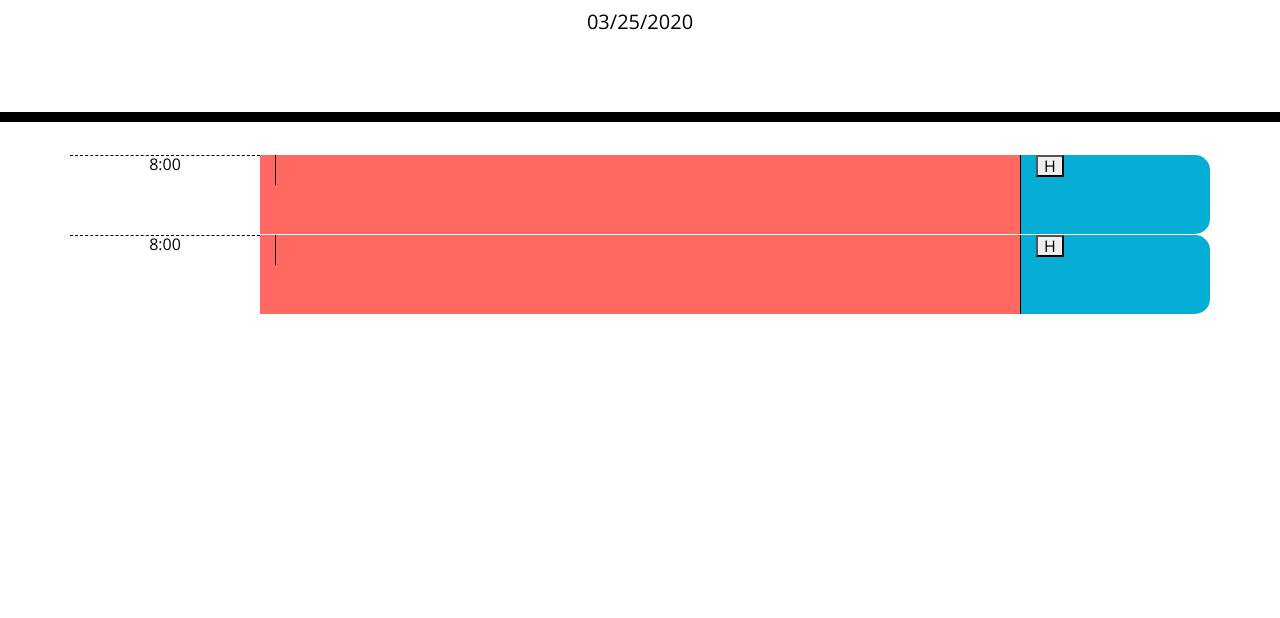
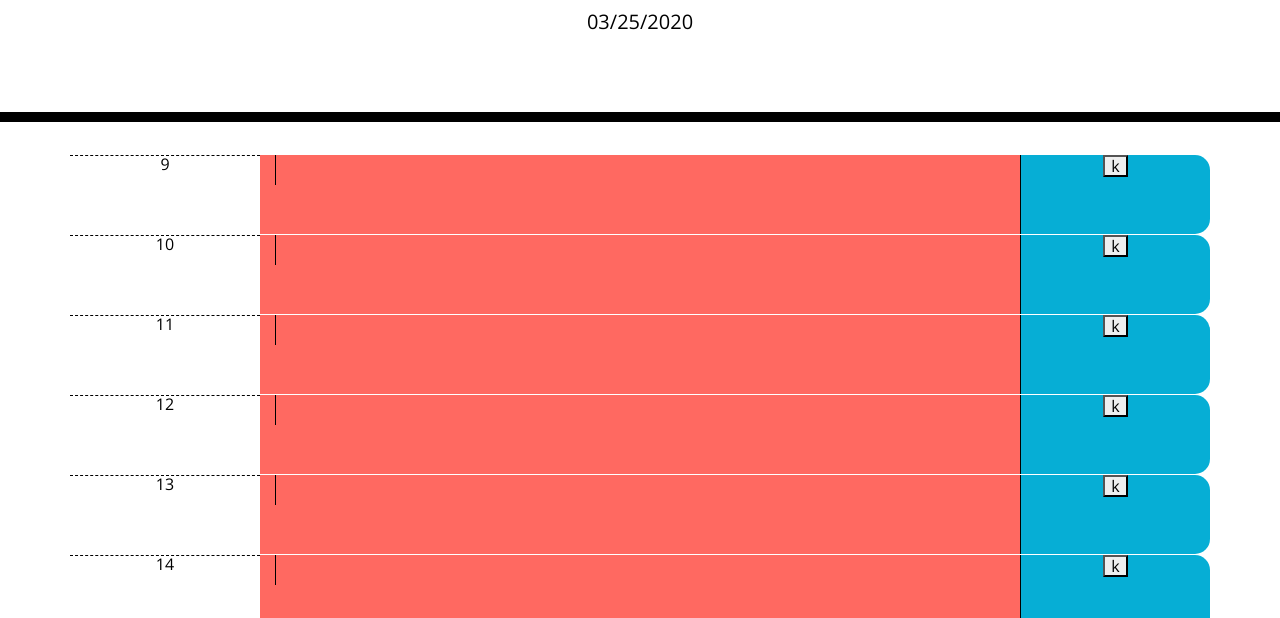
Before and after one commit to zootechdrum/workDay-scheduler, a website: page index.html in a window 1280 px wide. Shown: the part 182-800 px from the top of the page. Drawn offline with nearby package versions, Linux system fonts and the light colour scheme.

Commit message:
successfully looped through date/ rows show up on html page

```diff
--- a/index.html
+++ b/index.html
@@ -29,39 +29,9 @@
       <p id="currentDay" class="lead"></p>
     </header>
     <div class="container">
-      <div class="row">
-        <div class="col-sm-2  hour">
-            <p class="time-block">
-              8:00
-            </p>
-          </div>
-          <div class="present col-sm-8">
-            <textarea class="description" name="" id="" cols="27" rows="1"></textarea>
-          </div>
-          <div class="col-sm-2 saveBtn">
-              <button class="saveBtns">
- H
-              </button>
-          </div>
-        </div>
-        <div class="row">
-            <div class="col-sm-2  hour">
-                <p class="time-block">
-                  8:00
-                </p>
-              </div>
-              <div class="present col-sm-8">
-                <textarea class="description" name="" id="" cols="27" rows="1"></textarea>
-              </div>
-              <div class="col-sm-2 saveBtn">
-                  <button class="saveBtns">
-     H
-                  </button>
-              </div>
-            </div>
 
-      <!-- Timeblocks go here -->
     </div>
+
 
     <script src="https://code.jquery.com/jquery-3.4.1.min.js"></script>
     <script src="https://cdnjs.cloudflare.com/ajax/libs/moment.js/2.24.0/moment.min.js"></script>
--- a/myScript.js
+++ b/myScript.js
@@ -1,5 +1,55 @@
 $( document ).ready(()=> {
-    console.log(moment().format("h"))
+
     //appends the current date to jumbotron
     $("#currentDay").append(moment().format("L"))
+
+
+
+    for(let i = 9; i <= 18; i++){
+      let row = $("<div class='row time-block'>")
+        const col1 = $("<div class='col-sm-2 hour'><p class='time-block'>"+i+"</p></div>");
+        const col2 = $("<div class='col-sm-8 present'><textarea class='description' name='' id='' cols='80' rows='1'></textarea></div>")
+        const col3 = $("<div class='col-sm-2 saveBtn'><button class='saveBtns'>k</button>")
+        row.append(col1)
+        row.append(col2)
+        row.append(col3)
+        $(".container").append(row)
+
+    }
+
+
+
 })
+
+{/* <div class="container">
+<div class="row time-block">
+  <div class="col-sm-2 hour">
+      <p class="time-block">
+        8:00
+      </p>
+    </div>
+    <div class="present col-sm-8">
+      <textarea class="description" name="" id="" cols="80" rows="1"></textarea>
+    </div>
+    <div class="col-sm-2 saveBtn">
+        <button class="saveBtns">
+H
+        </button>
+    </div>
+  </div>
+  <div class="row time-block">
+      <div class="col-sm-2  hour">
+          <p class="time-block">
+            8:00
+          </p>
+        </div>
+        <div class="present col-sm-8">
+          <textarea class="description" name="" id="" cols="80" rows="1"></textarea>
+        </div>
+        <div class="col-sm-2 saveBtn">
+            <button class="saveBtns">
+H
+            </button>
+        </div>
+      </div>
+</div> */}
--- a/style.css
+++ b/style.css
@@ -39,6 +39,7 @@ textarea{
   background-color: #ffffff;
   color: #000000;
   border-top: 1px dashed #000000;
+  padding: top 15px;
 }
 
 .past {
```
